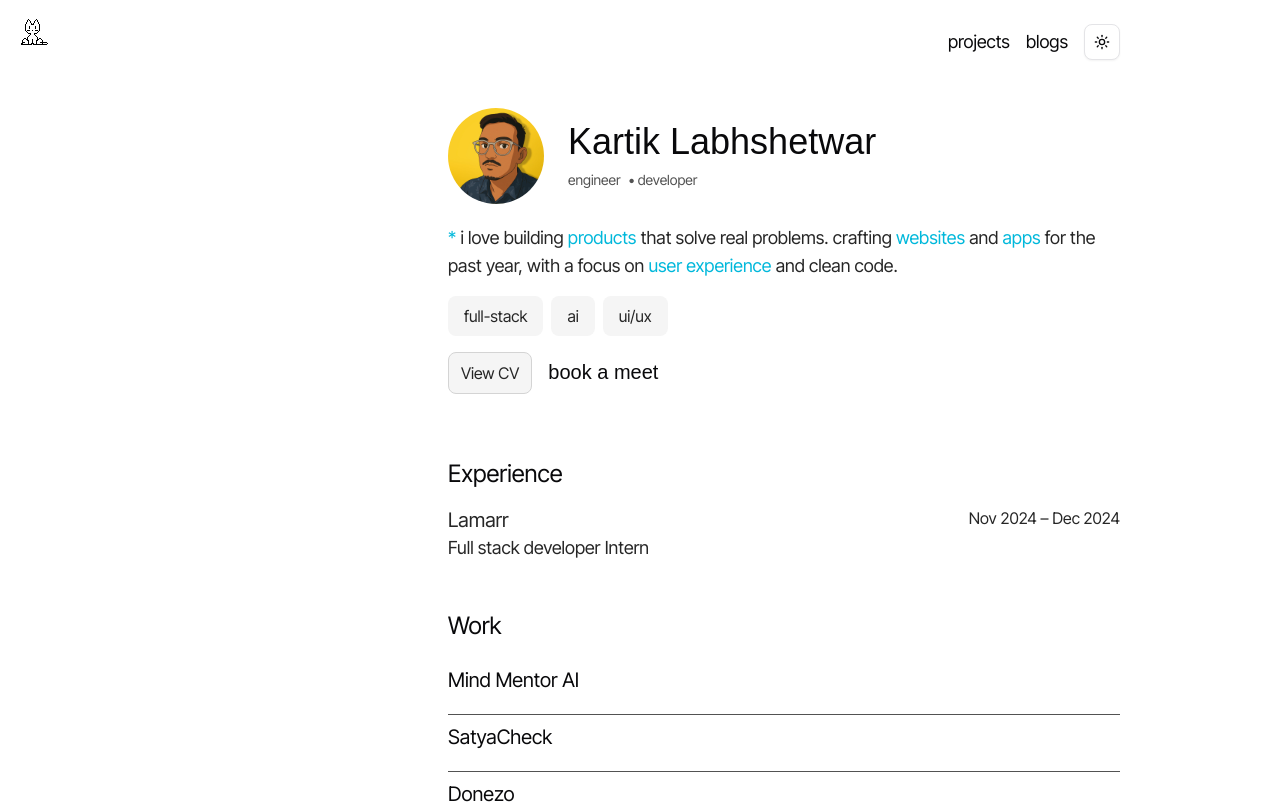
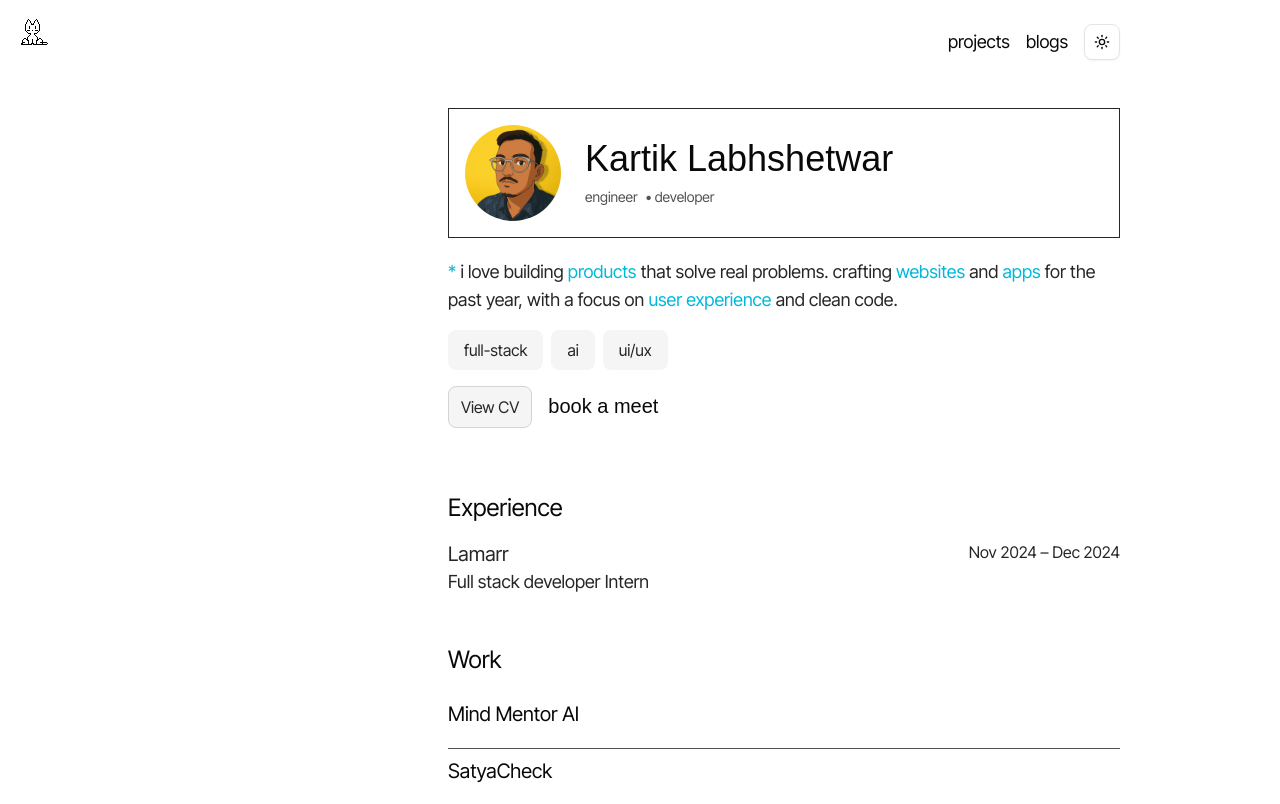
Before and after one commit to fpcMotif/kartik, a Next.js app: page / in a window 1280 px wide. Shown: the top 804 px of the page. Built offline with nearby package versions, Linux system fonts and the light colour scheme; a web font is replaced by a local one.

Commit message:
fix: add a border in the header so that it looks good

```diff
--- a/src/app/page.tsx
+++ b/src/app/page.tsx
@@ -31,7 +31,7 @@ export default function Home() {
           <ModeToggle />
         </div>
         <div>
-          <div className="flex items-center gap-6 mb-4">
+          <div className="flex items-center gap-6 mb-4 border border-neutral-800 dark:border-neutral-300 p-4">
             <div className="w-20 h-20 md:w-24 md:h-24 shrink-0 relative">
               <Image
                 src="/kartik.jpg"
@@ -42,7 +42,7 @@ export default function Home() {
               />
             </div>
             <div>
-              <h1 className={`text-2xl md:text-4xl ${clashDisplay.className}`}>Kartik Labhshetwar</h1>
+              <h1 className={`text-2xl md:text-4xl dark:text-neutral-200 ${clashDisplay.className}`}>Kartik Labhshetwar</h1>
               <div className="flex items-center gap-2 mt-2">
                 <p className="text-sm md:text-md text-neutral-600 dark:text-neutral-400">
                   engineer <span className="mx-1">• developer</span>
```
